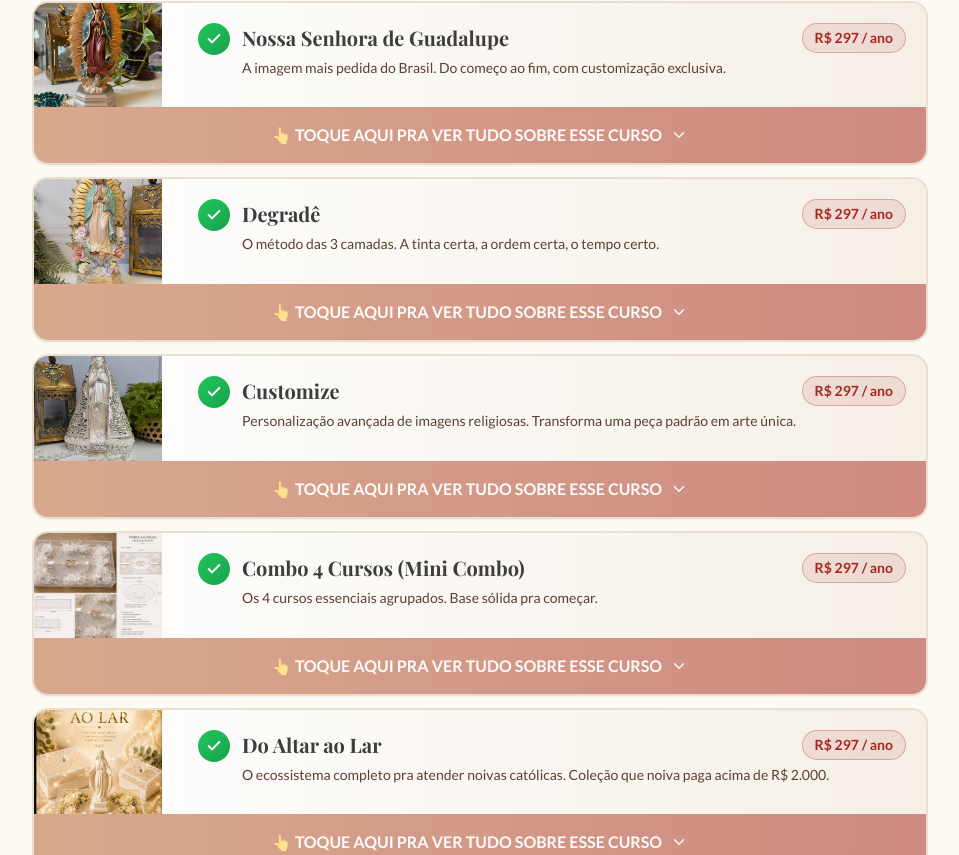
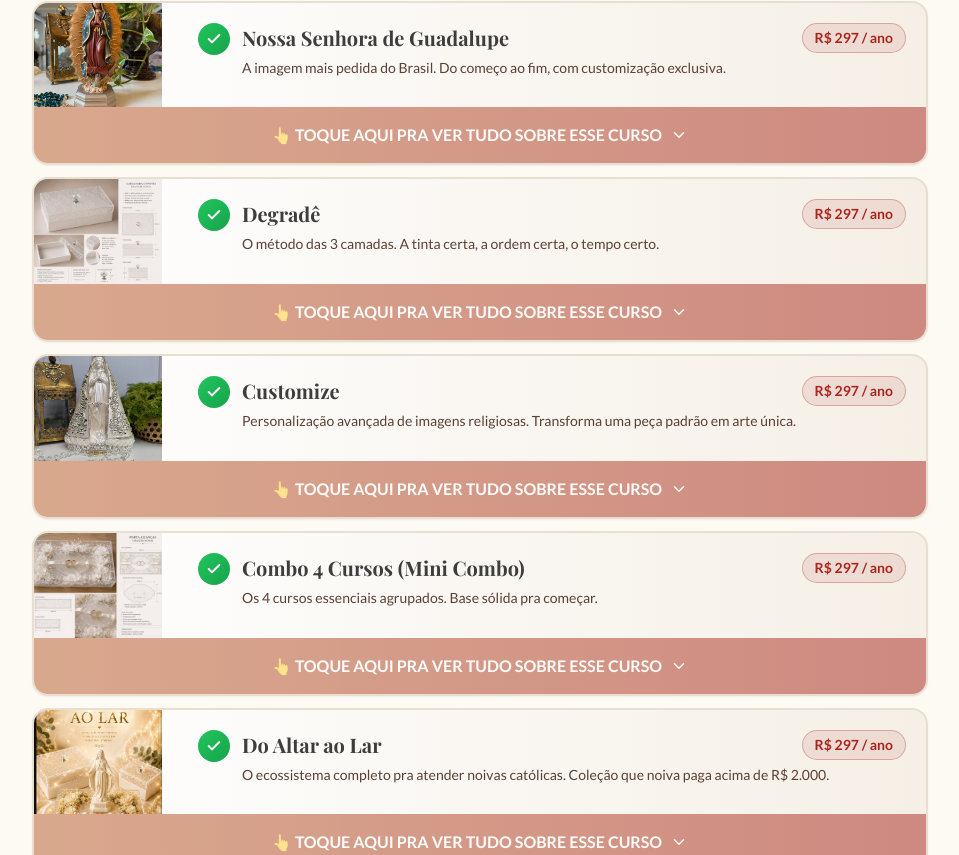
Before and after one commit to denderson2013-bot/COMBO-7-CURSOS-RITA-MACHADO, a React (Vite) app: page / in a window 1280 px wide. Shown: the part 1604-2459 px from the top of the page, without its empty margins (160-1119 px from the left). Built offline with nearby package versions, Linux system fonts and the light colour scheme.

Commit message:
remover guadalupe-02.jpg da pagina (Jonathan)

```diff
--- a/App.tsx
+++ b/App.tsx
@@ -97,7 +97,7 @@ const CURSOS = [
   {
     nome: 'Degradê',
     desc: 'O método das 3 camadas. A tinta certa, a ordem certa, o tempo certo.',
-    img: '/img/pecas/guadalupe-02.jpg',
+    img: '/img/pecas/peca-07.jpg',
     modulos: [
       'Degradê em tinta acrílica fosca (Nossa Senhora Aparecida)',
       'Degradê em tinta metálica (degradê incrível)',
@@ -166,7 +166,7 @@ const GALERIA_PECAS = [
   '/img/pecas/peca-02.jpg',
   '/img/pecas/preciosidades-01.jpg',
   '/img/pecas/peca-03.jpg',
-  '/img/pecas/guadalupe-02.jpg',
+  '/img/pecas/peca-07.jpg',
   '/img/pecas/peca-04.jpg',
   '/img/pecas/guadalupe-03.jpg',
   '/img/pecas/peca-05.jpg',
```
Also changed, not shown: public/img/pecas/guadalupe-02.jpg (deleted).
